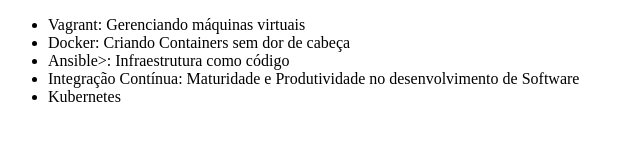
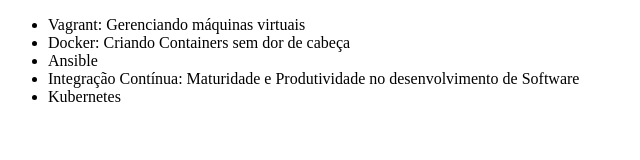
Before and after one commit to Emerson-Evandro/alura-git, a plain HTML site: page index.html in a window 1280 px wide. Shown: the whole page, without its empty margins (0-640 px from the left). Drawn offline with Linux system fonts and the light colour scheme.

Commit message:
Revert "Mudando nome do curos de ansible"
This reverts commit 0ac4ee879e291541e7e569445522a05701f820f8.

```diff
--- a/index.html
+++ b/index.html
@@ -8,7 +8,7 @@
     <ul>
         <li>Vagrant: Gerenciando máquinas virtuais</li>
         <li>Docker: Criando Containers sem dor de cabeça</li>
-        <li>Ansible>: Infraestrutura como código</li>
+        <li>Ansible</li>
         <li>Integração Contínua: Maturidade e Produtividade no desenvolvimento de Software</li>
         <li>Kubernetes</li>
     </ul>
```
